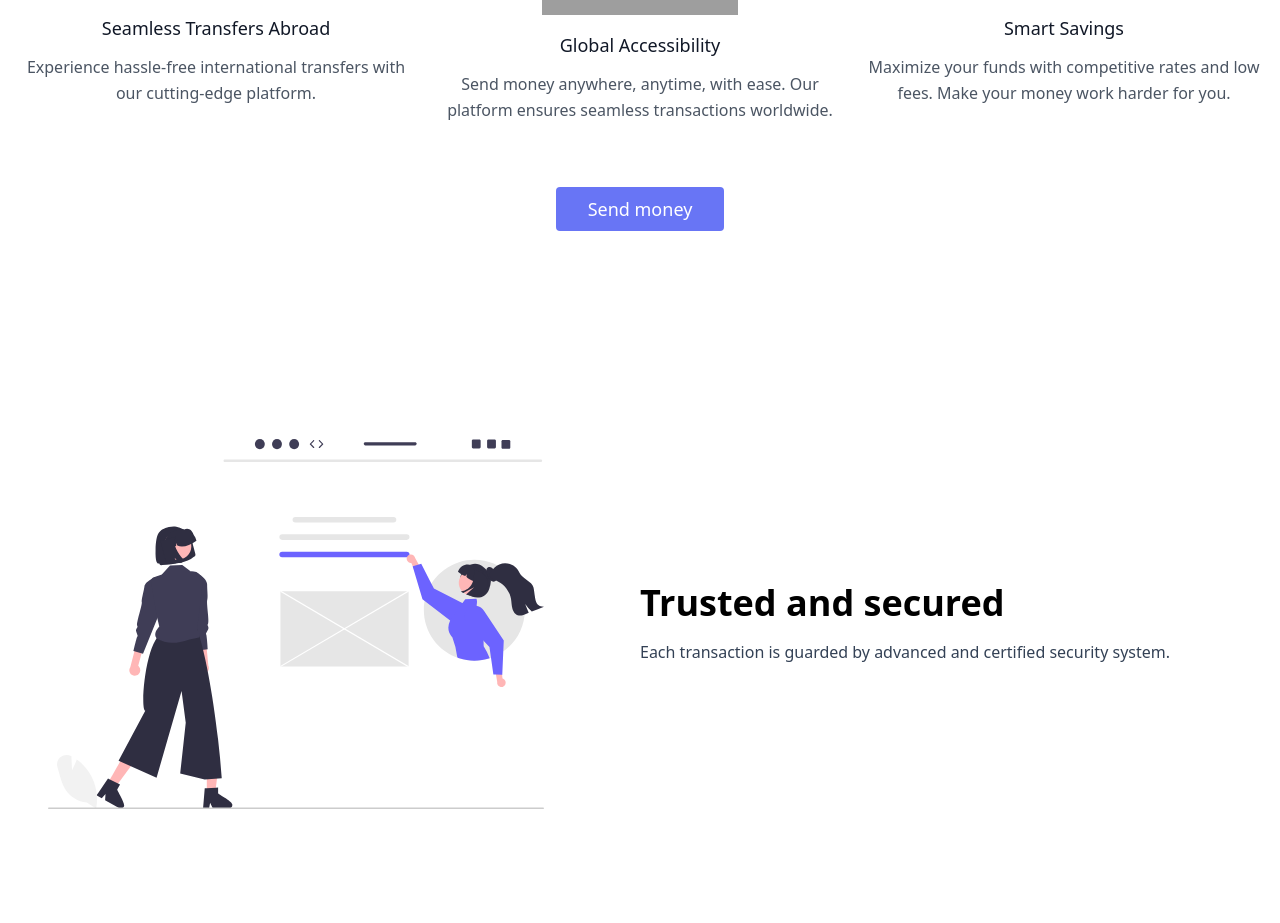
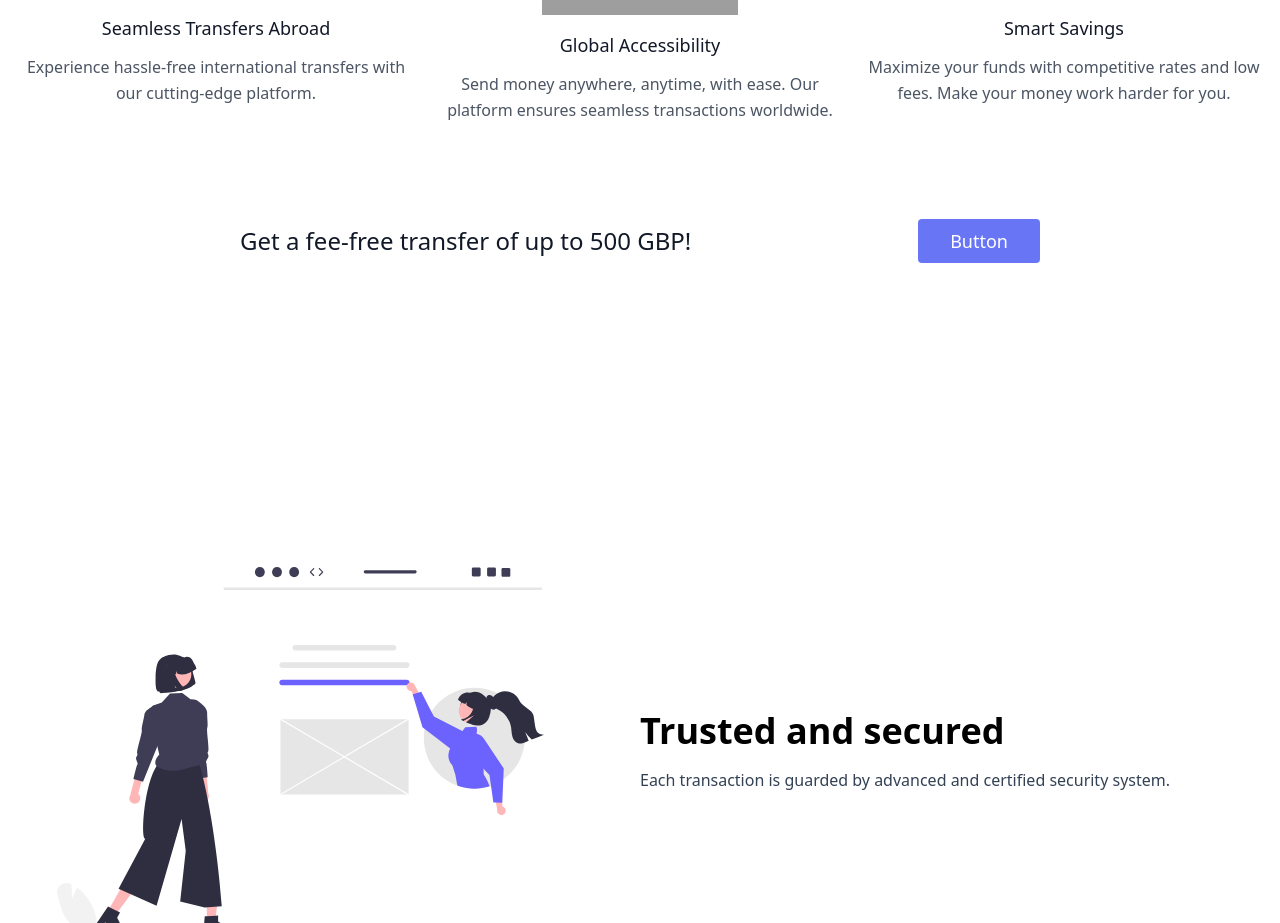
Before and after one commit to gines18/Citizen_hub, a React app: page / in a window 1280 px wide. Shown: the part 2056-2979 px from the top of the page. Built offline with nearby package versions, Linux system fonts and the light colour scheme; grey boxes are pictures that could not be loaded; the HTML template or start-up script is replaced by a standard one.

Commit message:
add call to action in Offer.jsx

```diff
--- a/src/Offer.jsx
+++ b/src/Offer.jsx
@@ -1,5 +1,3 @@
-
-
 function Send_money() {
   return (
     <>
@@ -75,10 +73,17 @@ function Send_money() {
               </div>
             </div>
           </div>
-            <a href="http://www.google.com" target="_blank">
-              <button class="flex mx-auto mt-16 text-white bg-indigo-500 border-0 py-2 px-8 focus:outline-none hover:bg-indigo-600 rounded text-lg">
-                Send money
+          <a href="https://wise.com/invite/ihpc/mariuszr16" target="_blank">
+            <div class="container px-5 py-24 mx-auto">
+              <div class="lg:w-2/3 flex flex-col sm:flex-row sm:items-center items-start mx-auto">
+                <h1 class="flex-grow sm:pr-16 text-2xl font-medium title-font text-gray-900">
+                  Get a fee-free transfer of up to 500 GBP!
+                </h1>
+                <button class="flex-shrink-0 text-white bg-indigo-500 border-0 py-2 px-8 focus:outline-none hover:bg-indigo-600 rounded text-lg mt-10 sm:mt-0">
+                  Button
                 </button>
+              </div>
+            </div>
           </a>
         </div>
       </section>
```
Lines whose indentation alone changed are shown as unchanged.
